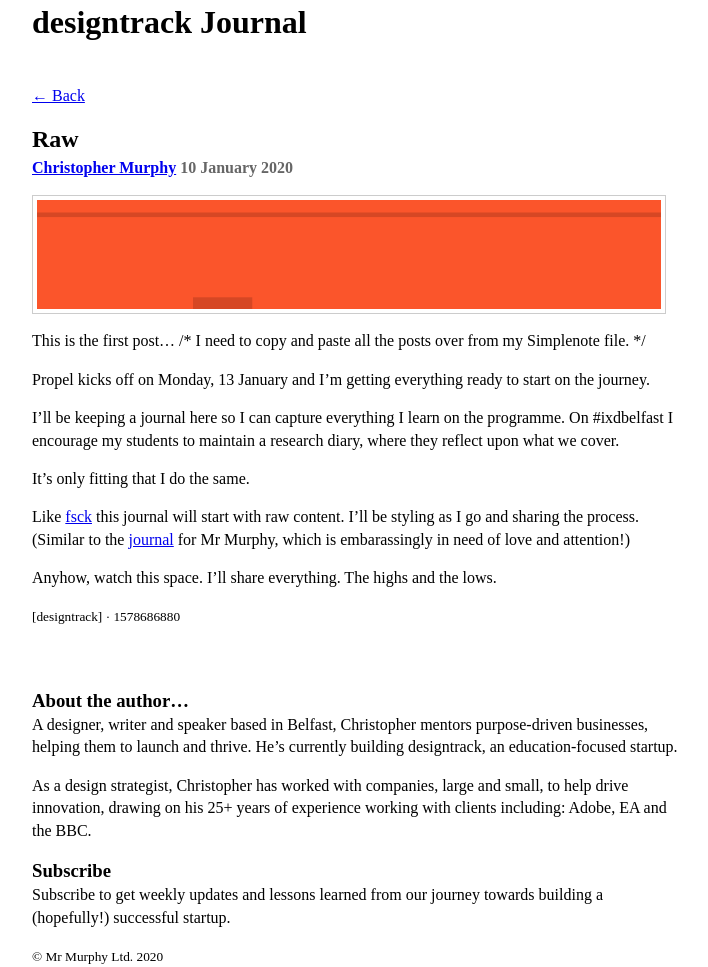
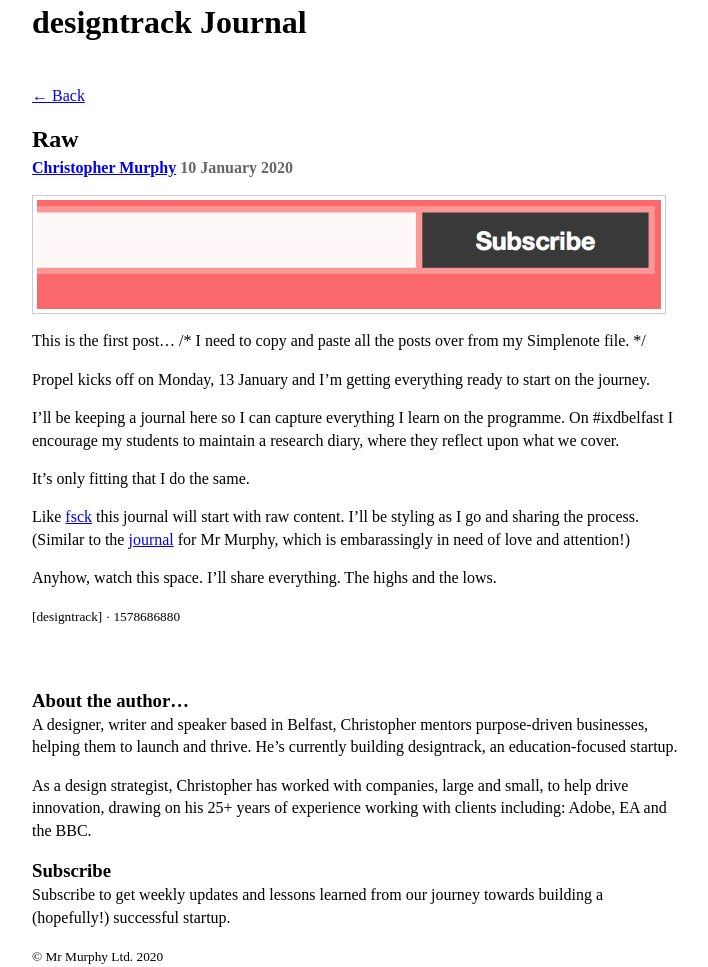
Before and after one commit to designtrack/designtrack-journal, a Jekyll site: the page built from _posts/2020-01-10-raw.md, in a window 1280 px wide. Shown: the whole page, without its empty margins (283-991 px from the left). Built offline with Jekyll 4.4.1, drawn with Linux system fonts in a browser that asks for light colours; nearby versions of some CDN libraries.

Commit message:
Update from Forestry.io Christopher Murphy updated _posts/2020-01-10-raw.md

```diff
--- a/_posts/2020-01-10-raw.md
+++ b/_posts/2020-01-10-raw.md
@@ -4,7 +4,7 @@ title: Raw
 date: 2020-01-10 20:08:00 +0000
 
 ---
-![The Simplest Tool](/uploads/simplest-tool.png)
+![Subscribe](/uploads/the-modern-desk.png)
 
 
 This is the first post… /*  I need to copy and paste all the posts over from my Simplenote file. */
```
